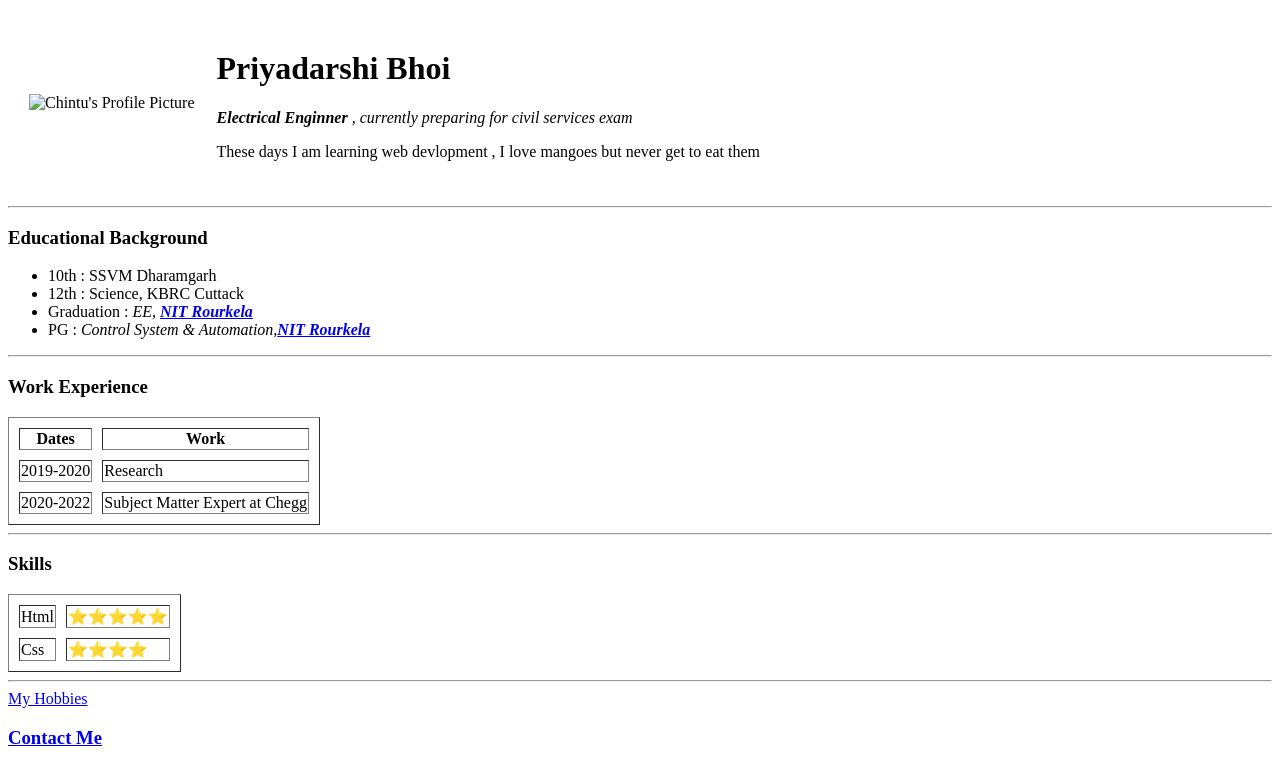
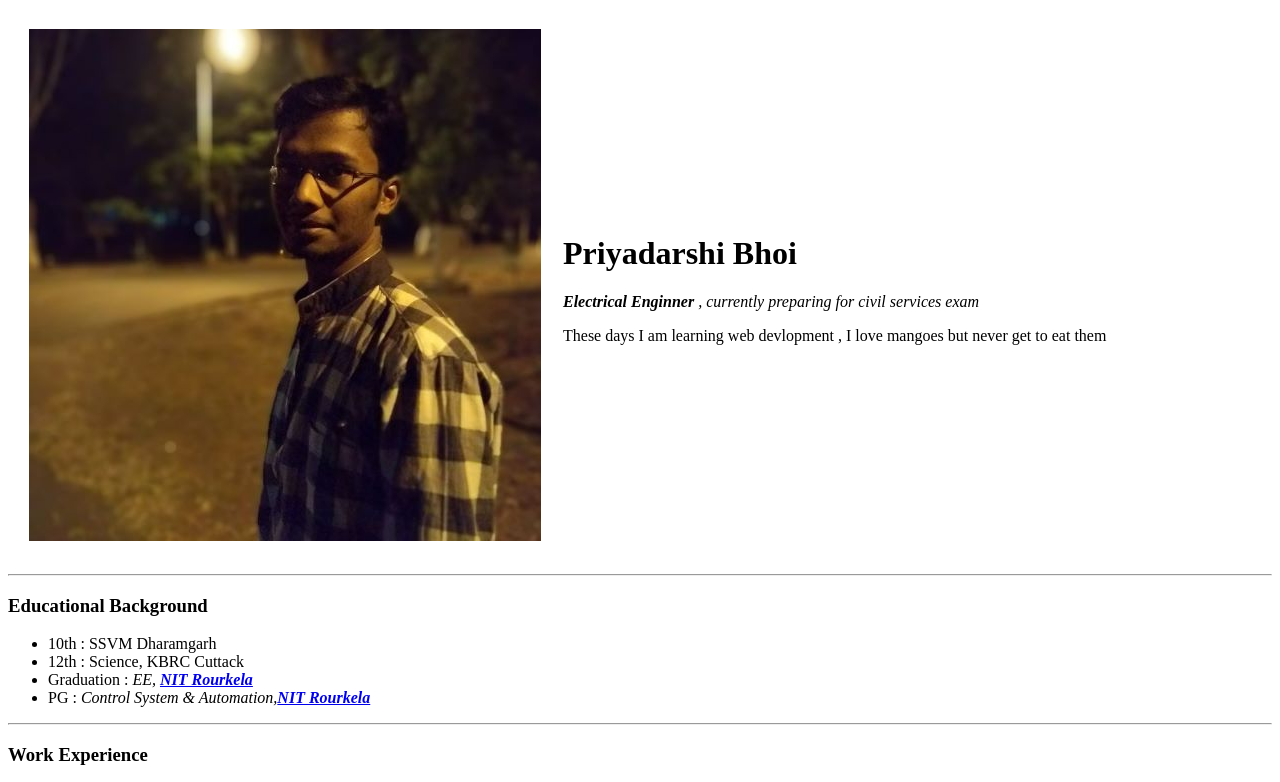
Before and after one commit to bhoichintu/project-1, a plain HTML site: page index.html in a window 1280 px wide. Shown: the top 782 px of the page. Drawn offline with Linux system fonts and the light colour scheme.

Commit message:
changed image location

```diff
--- a/index.html
+++ b/index.html
@@ -9,7 +9,7 @@
 <body>
   <table cellspacing="20">
     <tr>
-      <td><img src="images/chintu.jpg" alt="Chintu's Profile Picture"></td>
+      <td><img src="chintu.jpg" alt="Chintu's Profile Picture"></td>
       <td>
         <h1>Priyadarshi Bhoi</h1>
         <p><em><strong>Electrical Enginner</strong> , currently preparing for civil services exam</em></p>
```
